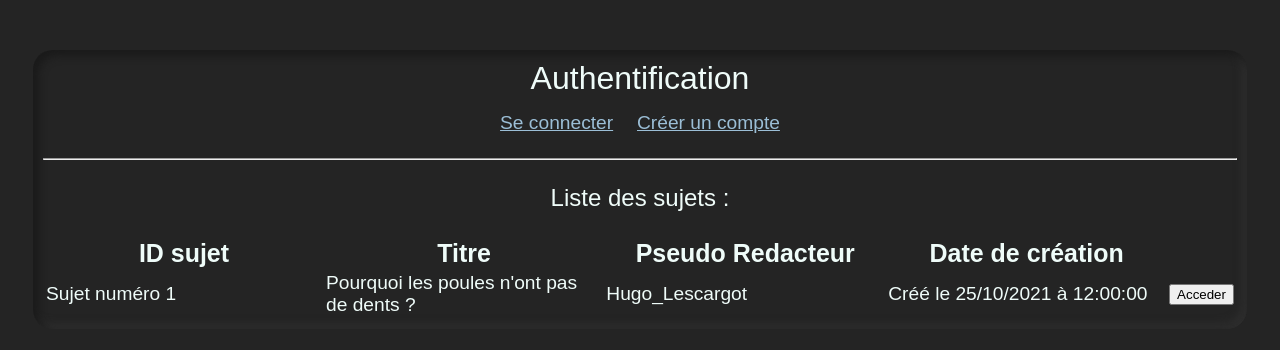
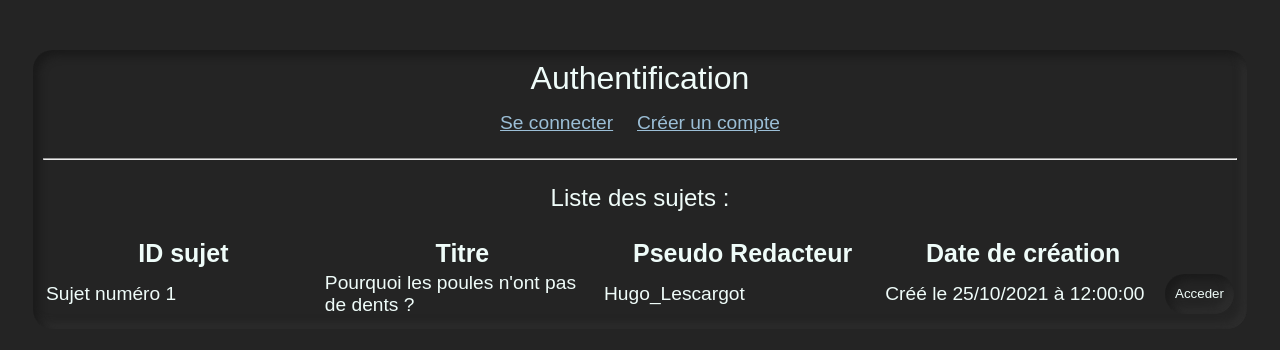
Before and after one commit to WhatANiceDayToCode/Blog-Project, a PHP site: page /accueil.php in a window 1280 px wide. Shown: the top 350 px of the page. Run offline with PHP 8.4, Linux system fonts and the light colour scheme; data comes from the database, SQL or seed files in the repository; some web fonts are replaced.

Commit message:
Update accueil.php

```diff
--- a/pages/accueil.php
+++ b/pages/accueil.php
@@ -102,7 +102,7 @@
                         echo ('<td>'.$sujet['titreSujet'].'</td>');
                         echo ('<td>'.$sujet['pseudo'].'</td>');
                         echo ('<td>Créé le '.$dateSujet.'</td>');
-                        echo ('<td><a href="discussion.php?idSujet='.$sujet['idSujet'].'"><input type="button" value="Acceder"></a></td>');
+                        echo ('<td><a href="discussion.php?idSujet='.$sujet['idSujet'].'"><input class="button" type="button" value="Acceder"></a></td>');
                         echo ('</tr>');
                     }
                 ?>
```
